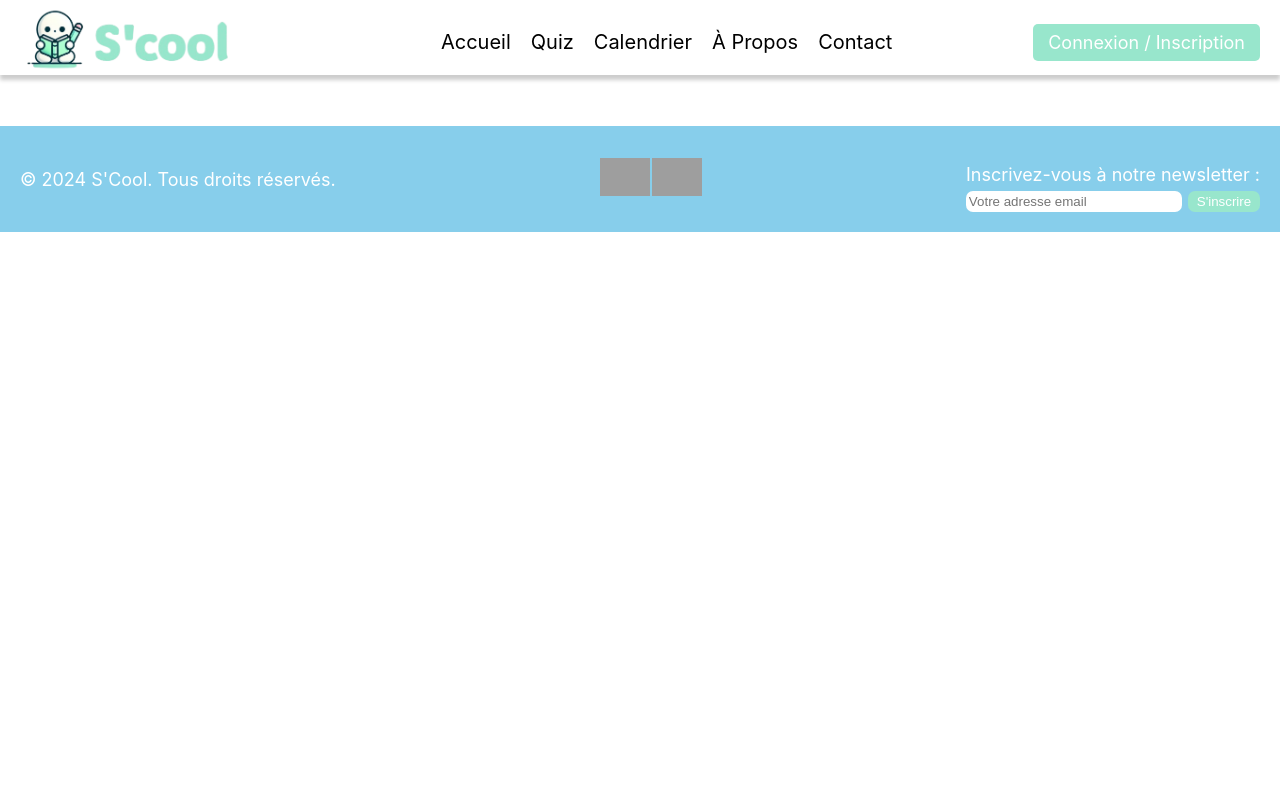
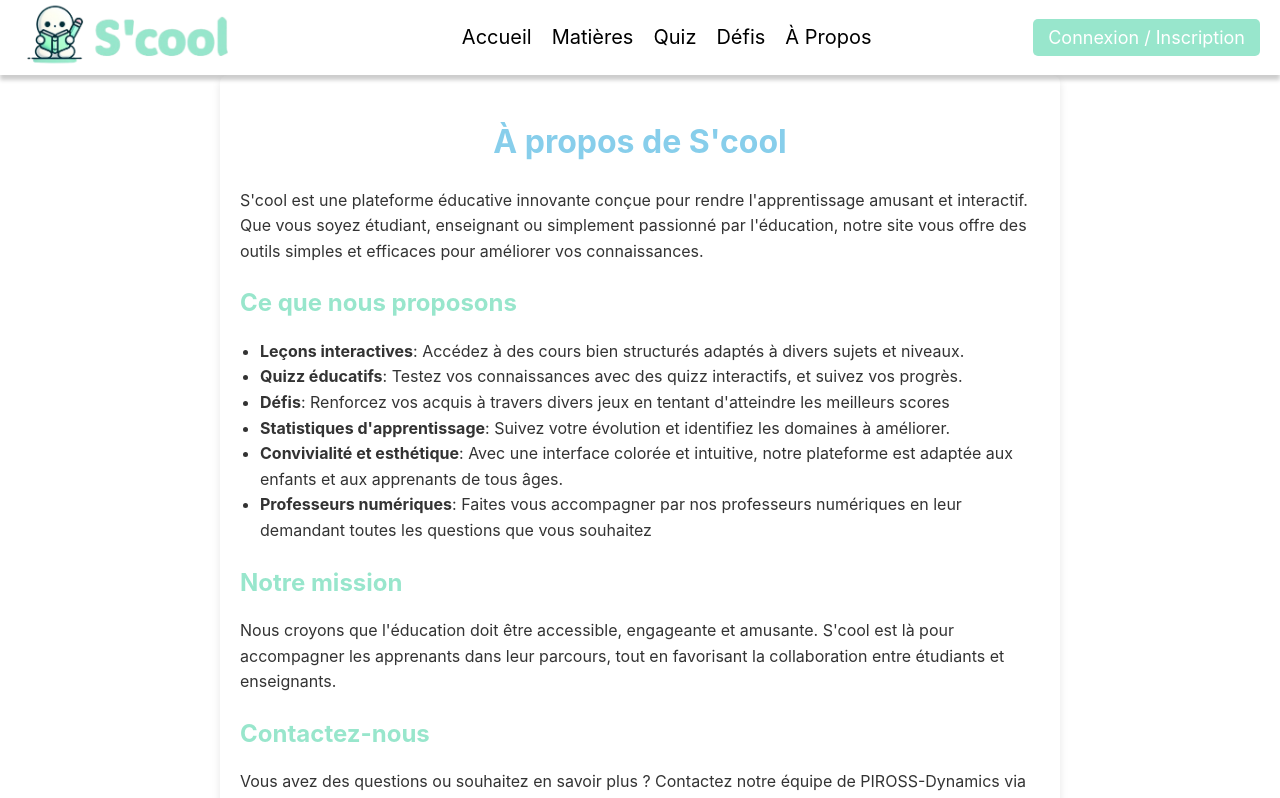
Before and after one commit to PIROSS-Dynamics/Schoolo-front, a React (Create React App) app: page /about in a window 1280 px wide. Shown: the top 798 px of the page. Built offline with nearby package versions, Linux system fonts and the light colour scheme; grey boxes are pictures that could not be loaded.

Commit message:
Header visible en scrollant + Footer fixé en bas + Pop up de présentation à l'accueil créer et fonctionnel (présentation sommaire) + Page about

```diff
--- a/src/App.js
+++ b/src/App.js
@@ -1,17 +1,18 @@
-// src/App.js
 import React from 'react';
 import { BrowserRouter as Router, Routes, Route, useLocation } from 'react-router-dom';
-import './css/style.css'; // Import global CSS
-import Header from './components/Header'; // Import Header
+import './css/style.css';
+import Header from './components/Header';
 import SubjectChoice from './components/SubjectChoice';
 import Carousel from './components/Carousel';
-import Footer from './components/Footer'; // Import Footer
+import Footer from './components/Footer';
 import LessonList from './components/Lessons/LessonList';
 import LessonDetail from './components/Lessons/LessonDetail';
 import AddLesson from './components/Lessons/AddLesson';
 import QuizzList from './components/Quizz/QuizzList';
 import QuizzGame from './components/Quizz/QuizzGame';
 import AddQuizz from './components/Quizz/AddQuizz';
+import HomePopup from './components/HomePopup';
+import About from './components/About';
 
 function AppContent() {
   const location = useLocation();
@@ -28,26 +29,24 @@ function AppContent() {
         <Header />
       )}
 
+      {/* Affiche la pop-up uniquement sur la page d'accueil */}
+      {location.pathname === '/' && <HomePopup />}
+
+      {/* Conteneur pour tout le contenu de la page */}
+      <div className="App-content">
         {/* Définition des routes */}
         <Routes>
-
-
-        <Route path="/" element={
-
-          <SubjectChoice/>
-
-        } />
-
+          <Route path="/" element={<SubjectChoice />} />
           <Route path="/lessons" element={<LessonList />} />
           <Route path="/lessons/subject/:subject" element={<LessonList />} />
           <Route path="/lessons/detail/:lessonId" element={<LessonDetail />} />
           <Route path="/lessons/add" element={<AddLesson />} />
-
           <Route path="/quizz" element={<QuizzList />} />
           <Route path="/quizz/play/:quizzId" element={<QuizzGame />} />
           <Route path="/quizz/add" element={<AddQuizz />} />
-
+          <Route path="/about" element={<About />} />
         </Routes>
+      </div>
 
       <Footer />
     </div>
--- /dev/null
+++ b/src/components/About.js
@@ -0,0 +1,39 @@
+// src/components/About.js
+import React from 'react';
+import '../css/About.css'; // Fichier CSS pour styliser cette page
+
+const About = () => {
+  return (
+    <div className="about-container">
+      <h1>À propos de S'cool</h1>
+      <p>
+        S'cool est une plateforme éducative innovante conçue pour rendre l'apprentissage amusant et interactif.
+        Que vous soyez étudiant, enseignant ou simplement passionné par l'éducation, notre site vous offre
+        des outils simples et efficaces pour améliorer vos connaissances.
+      </p>
+
+      <h2>Ce que nous proposons</h2>
+      <ul>
+        <li><strong>Leçons interactives</strong>: Accédez à des cours bien structurés adaptés à divers sujets et niveaux.</li>
+        <li><strong>Quizz éducatifs</strong>: Testez vos connaissances avec des quizz interactifs, et suivez vos progrès.</li>
+        <li><strong>Défis</strong>: Renforcez vos acquis à travers divers jeux en tentant d'atteindre les meilleurs scores</li>
+        <li><strong>Statistiques d'apprentissage</strong>: Suivez votre évolution et identifiez les domaines à améliorer.</li>
+        <li><strong>Convivialité et esthétique</strong>: Avec une interface colorée et intuitive, notre plateforme est adaptée aux enfants et aux apprenants de tous âges.</li>
+        <li><strong>Professeurs numériques</strong>: Faites vous accompagner par nos professeurs numériques en leur demandant toutes les questions que vous souhaitez</li>
+      </ul>
+
+      <h2>Notre mission</h2>
+      <p>
+        Nous croyons que l'éducation doit être accessible, engageante et amusante. S'cool est là pour accompagner
+        les apprenants dans leur parcours, tout en favorisant la collaboration entre étudiants et enseignants.
+      </p>
+
+      <h2>Contactez-nous</h2>
+      <p>
+        Vous avez des questions ou souhaitez en savoir plus ? Contactez notre équipe de PIROSS-Dynamics via [insérer un formulaire de contact ou email].
+      </p>
+    </div>
+  );
+};
+
+export default About;
--- a/src/components/Header.js
+++ b/src/components/Header.js
@@ -35,9 +35,9 @@ const Header = () => {
         {isMenuOpen && (
           <ul className="phone-menu">
             <li><a href="/">Accueil</a></li>
-            <li><a href="/calendar">Calendrier</a></li>
+            <li><a href="/subject">Matières</a></li>
+            <li><a href="/challenge">Défis</a></li>
             <li><a href="/about">À Propos</a></li>
-            <li><a href="/contact">Contact</a></li>
           </ul>
         )}
 
@@ -45,10 +45,10 @@ const Header = () => {
         <nav>
           <ul className= "nav-links">
             <li><a href="/">Accueil</a></li>
+            <li><a href="/subject">Matières</a></li>
             <li><a href="/quizz">Quiz</a></li>
-            <li><a href="/calendar">Calendrier</a></li>
+            <li><a href="/challenge">Défis</a></li>
               <li><a href="/about">À Propos</a></li>
-            <li><a href="/contact">Contact</a></li>
           </ul>
         </nav>
 
--- /dev/null
+++ b/src/components/HomePopup.js
@@ -0,0 +1,45 @@
+import React, { useState } from 'react';
+import '../css/HomePopup.css'; // Assurez-vous d'importer le CSS approprié
+
+const HomePopup = () => {
+  const [page, setPage] = useState(1);
+  const [isOpen, setIsOpen] = useState(true);
+
+  // Contenu des pages de la pop-up
+  const pagesContent = [
+    "Vous êtes sur la beta de la version 0.3.0 de S'cool",
+    "Sur cette version : des leçons vous sont disponible depuis la page d'accueil et les quiz depuis la navbar",
+    "Naviguez sur le carrousel pour choisir si vous voulez ajouter une leçon ou un quiz",
+    "La connexion à votre profil utilisateur accompagnés de vos statistique et de la gestion de votre planning sera bientôt disponible sur cette beta"
+  ];
+
+  const handleClose = () => setIsOpen(false);
+  const handleNextPage = () => setPage((prevPage) => (prevPage < 4 ? prevPage + 1 : prevPage));
+
+
+  if (!isOpen) return null;
+
+  return (
+    <div className="HomePopup-container">
+      <div className="HomePopup">
+        <div className="HomePopup-header">
+          <span className="HomePopup-title">Bienvenue sur S'cool !</span>
+          <button className="close-btn" onClick={handleClose}>×</button>
+        </div>
+        <div className="HomePopup-content">
+          <p>{pagesContent[page - 1]}</p>
+        </div>
+        <div className="HomePopup-footer">
+          {/* Bouton suivant uniquement si on n'est pas sur la dernière page */}
+          {page < 4 && (
+            <button className="nav-btn" onClick={handleNextPage}>
+              Suivant
+            </button>
+          )}
+        </div>
+      </div>
+    </div>
+  );
+};
+
+export default HomePopup;
--- /dev/null
+++ b/src/css/About.css
@@ -0,0 +1,33 @@
+.about-container {
+    max-width: 800px;
+    margin: 0 auto;
+    padding: 20px;
+    background-color: #ffffff;
+    border-radius: 8px;
+    box-shadow: 0 4px 8px rgba(0, 0, 0, 0.1);
+    line-height: 1.6;
+  }
+
+  .about-container h1 {
+    font-size: 2rem;
+    color: #87CEEB;
+    margin-bottom: 20px;
+    text-align: center;
+  }
+
+  .about-container h2 {
+    font-size: 1.5rem;
+    color: #98e6cc;
+    margin-top: 20px;
+    margin-bottom: 10px;
+  }
+
+  .about-container p, .about-container li {
+    font-size: 1rem;
+    color: #333;
+  }
+
+  .about-container ul {
+    list-style: disc;
+    padding-left: 20px;
+  }
--- a/src/css/Header.css
+++ b/src/css/Header.css
@@ -1,9 +1,11 @@
 header {
+    position: sticky;
+    top: 0;
     background-color: #ffffff;
     padding: 0 20px;
     box-shadow: 0 5px 4px rgba(0, 0, 0, 0.2);
-    height: 70px;
-    margin-top: 5px;
+    height: 75px;
+    z-index: 1000;
 }
 
 .header-container {
--- /dev/null
+++ b/src/css/HomePopup.css
@@ -0,0 +1,63 @@
+.HomePopup-container {
+    position: fixed;
+    bottom: 20px;
+    right: 20px;
+    z-index: 1000;
+  }
+
+  .HomePopup {
+    background-color: white;
+    border-radius: 10px;
+    box-shadow: 0 4px 10px rgba(0, 0, 0, 0.1);
+    width: 300px;
+    padding: 20px;
+    display: flex;
+    flex-direction: column;
+    justify-content: space-between;
+  }
+
+  .HomePopup-header {
+    display: flex;
+    justify-content: space-between;
+    align-items: center;
+  }
+
+  .HomePopup-title {
+    font-size: 18px;
+    font-weight: bold;
+    color: #333;
+  }
+
+  .close-btn {
+    background: none;
+    border: none;
+    font-size: 24px;
+    color: #333;
+    cursor: pointer;
+  }
+
+  .HomePopup-content {
+    margin-top: 20px;
+    font-size: 14px;
+    color: #333;
+  }
+
+  .HomePopup-footer {
+    margin-top: 20px;
+    display: flex;
+    justify-content: space-between;
+  }
+
+  .nav-btn {
+    background-color: #98e6cc;
+    color: white;
+    border: none;
+    padding: 8px 16px;
+    border-radius: 5px;
+    cursor: pointer;
+    transition: background-color 0.3s;
+  }
+
+  .nav-btn:hover {
+    background-color: #60e2b7;
+  }
--- a/src/css/Loading.css
+++ b/src/css/Loading.css
@@ -3,7 +3,7 @@
     flex-direction: column;
     align-items: center;
     justify-content: center;
-    height: 100vh;
+    height: 50vh;
     text-align: center;
 }
 
--- a/src/css/style.css
+++ b/src/css/style.css
@@ -10,6 +10,34 @@
 }
 
 
+/* Global styles for the whole page */
+html, body {
+    height: 100%;
+    margin: 0;
+    display: flex;
+    flex-direction: column;
+  }
+
+  /* Main app container */
+  .App {
+    display: flex;
+    flex-direction: column;
+    min-height: 100vh; /* Ensure it takes at least full viewport height */
+  }
+
+  /* Content area that will expand to fill space */
+  .App > .App-content {
+    flex: 1;
+  }
+
+  /* Footer styles */
+  footer {
+    background-color: #333;
+    color: white;
+    text-align: center;
+    padding: 10px;
+    margin-top: auto; /* Push footer to the bottom */
+  }
 
 
 
```
Lines whose indentation alone changed are shown as unchanged.
